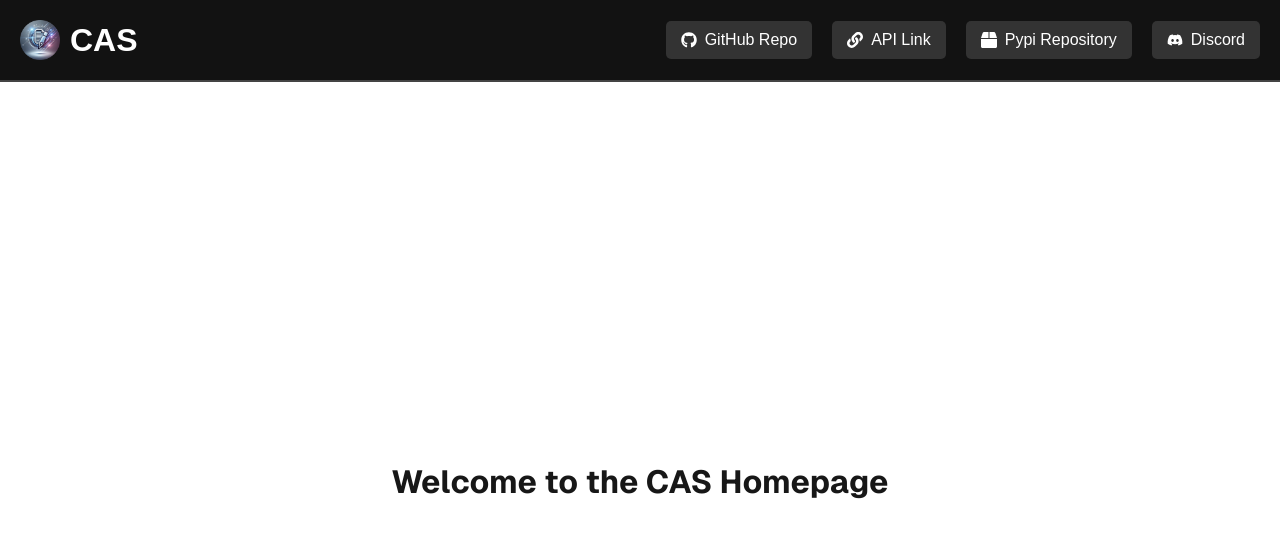
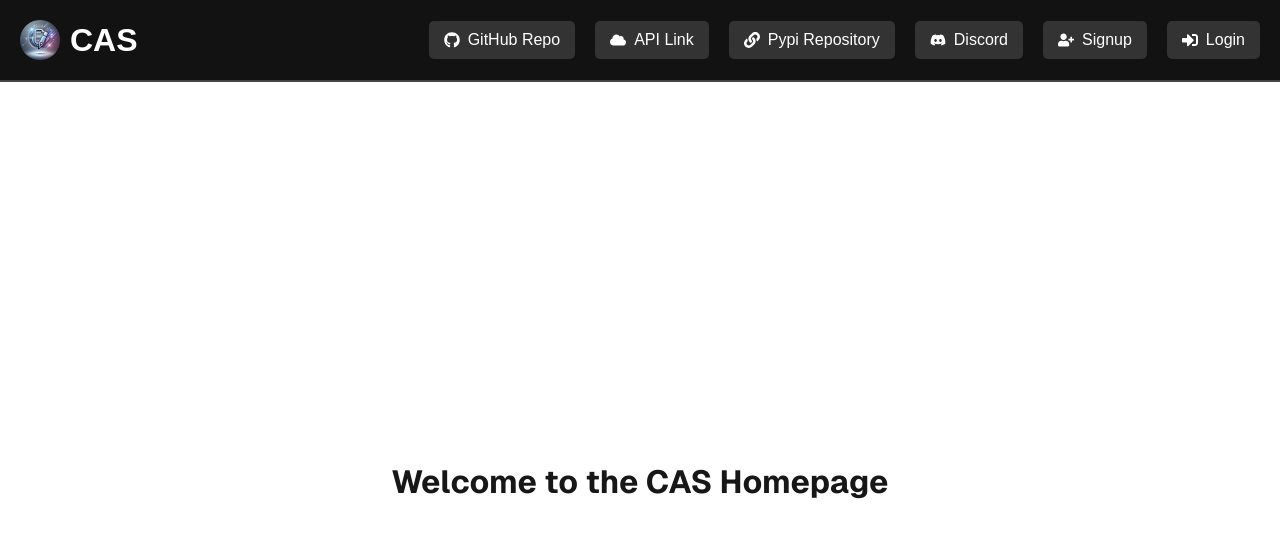
Before and after one commit to upayanmazumder/Collaborative-Article-Sharing, a Next.js app in the folder app/: page / in a window 1280 px wide. Shown: the top 538 px of the page. Built offline with nearby package versions, Linux system fonts and the light colour scheme.

Commit message:
Add signup and login buttons to Header component with appropriate icons

```diff
--- a/app/src/components/header/header.js
+++ b/app/src/components/header/header.js
@@ -1,5 +1,5 @@
 import React from 'react';
-import { FaGithub, FaLink, FaDiscord, FaBox } from 'react-icons/fa'; // FaBox for PyPI
+import { FaGithub, FaLink, FaDiscord, FaCloud, FaUserPlus, FaSignInAlt } from 'react-icons/fa'; // Import FaSignInAlt for the login button
 import styles from './header.module.css';
 
 const Header = () => {
@@ -18,16 +18,24 @@ const Header = () => {
             GitHub Repo
           </a>
           <a href="https://api.cas.upayan.dev" target="_blank" rel="noopener noreferrer" className={styles.button}>
-            <FaLink className={styles.iconStyle} />
+            <FaCloud className={styles.iconStyle} /> {/* FaCloud for API */}
             API Link
           </a>
           <a href="https://pypi.org/project/collaborative-article-sharing/" target="_blank" rel="noopener noreferrer" className={styles.button}>
-            <FaBox className={styles.iconStyle} /> {/* FaBox for PyPI */}
+            <FaLink className={styles.iconStyle} />
             Pypi Repository
           </a>
           <a href="https://discord.gg/wQTZcXpcaY" target="_blank" rel="noopener noreferrer" className={styles.button}>
             <FaDiscord className={styles.iconStyle} />
             Discord
+          </a>
+          <a href="/auth/signup" className={styles.button}> {/* Signup button */}
+            <FaUserPlus className={styles.iconStyle} />
+            Signup
+          </a>
+          <a href="/auth/login" className={styles.button}> {/* Login button */}
+            <FaSignInAlt className={styles.iconStyle} />
+            Login
           </a>
         </div>
       </div>
```
